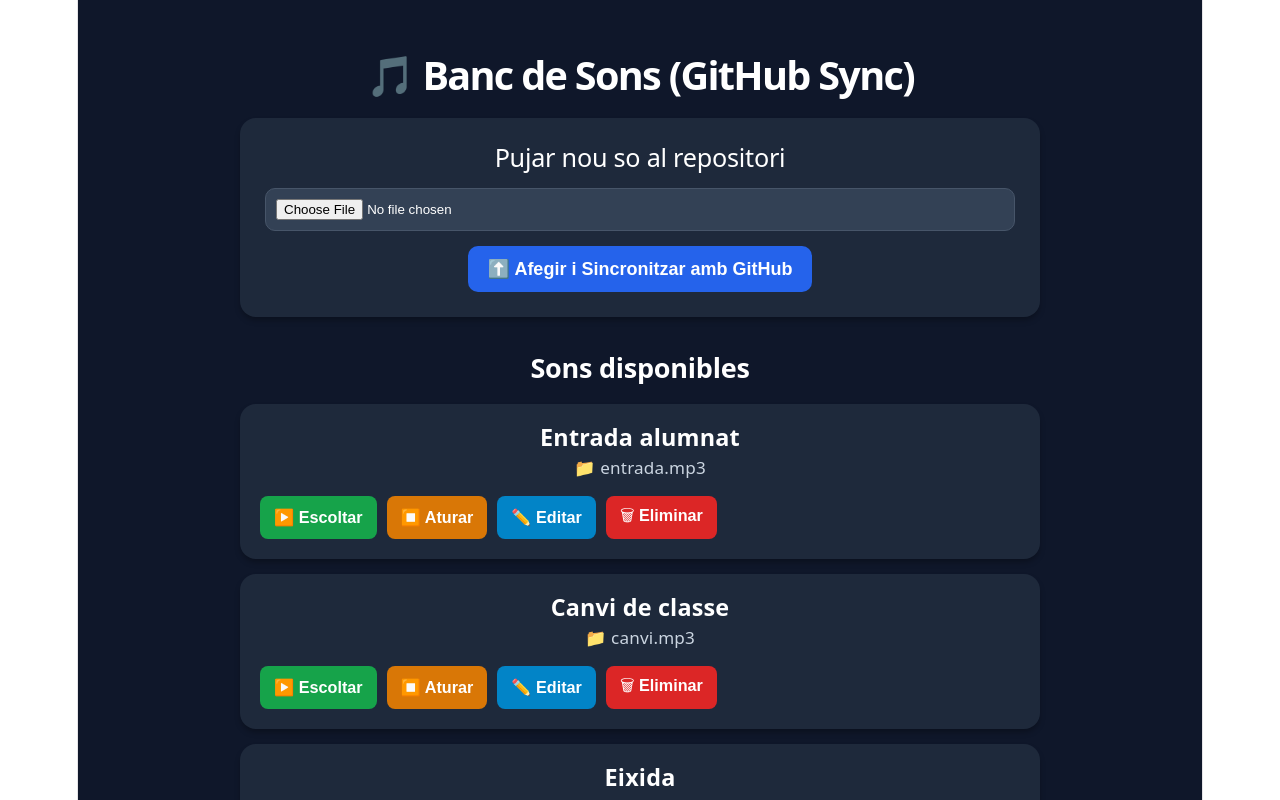
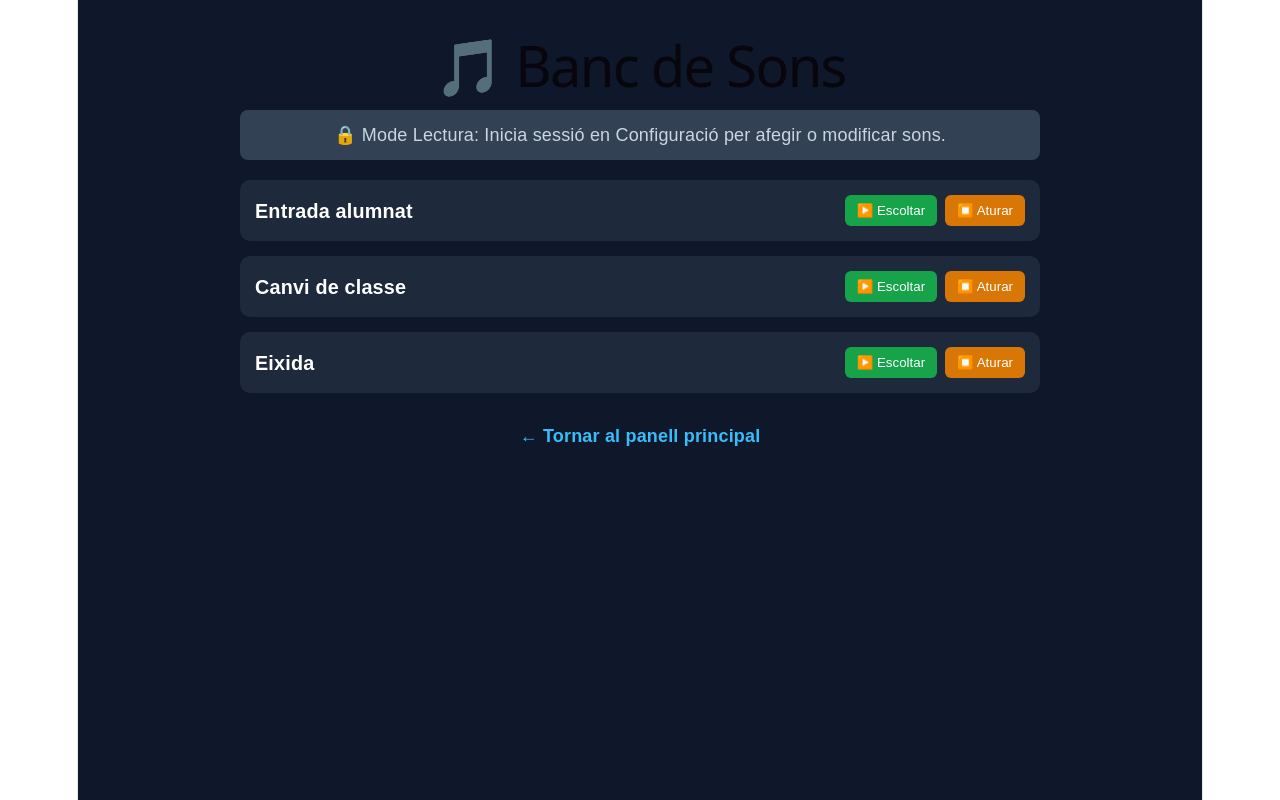
Before and after one commit to abenetp-creator/alarma, a React app in the folder frontend/: page /sons in a window 1280 px wide. Shown: the top 800 px of the page. Built offline with nearby package versions, Linux system fonts and the light colour scheme; the HTML template or start-up script is replaced by a standard one.

Commit message:
Integracio de Google Drive i bloqueig d accés sense autenticacio

```diff
--- a/frontend/src/pages/Home.jsx
+++ b/frontend/src/pages/Home.jsx
@@ -21,11 +21,15 @@ const estilBoto = {
   color: "#0f172a",
 };
 
-const estilLink = {
-  textDecoration: "none",
-  color: "inherit",
+const estilBotoBloquejat = {
+  ...estilBoto,
+  backgroundColor: "#1e293b",
+  color: "#64748b",
+  cursor: "not-allowed",
+  border: "1px solid #334155",
 };
 
+const estilLink = { textDecoration: "none", color: "inherit" };
 const DIES_MAP = ["dg", "dll", "dm", "dc", "dj", "dv", "ds"];
 
 export default function Home() {
@@ -33,37 +37,26 @@ export default function Home() {
   const [alarmesActives, setAlarmesActives] = useState(true);
   const [ultimTocSonat, setUltimTocSonat] = useState("");
 
-  // Els tocs funcionaran SEMPRE automàticament des de l'iPad
+  // Execució automàtica contínua
   useEffect(() => {
     if (!alarmesActives) return;
 
     const comprovarHoraToc = () => {
       const ara = new Date();
-      const horaActual = ara.toLocaleTimeString("ca-ES", {
-        hour: "2-digit",
-        minute: "2-digit",
-      });
-
+      const horaActual = ara.toLocaleTimeString("ca-ES", { hour: "2-digit", minute: "2-digit" });
       if (ultimTocSonat === horaActual) return;
 
       const diaSetmana = DIES_MAP[ara.getDay()];
       const tocsGuardats = JSON.parse(localStorage.getItem("tocs")) || [];
 
       const tocMatx = tocsGuardats.find(
-        (toc) =>
-          toc.actiu &&
-          toc.hora === horaActual &&
-          toc.dies &&
-          toc.dies.includes(diaSetmana)
+        (toc) => toc.actiu && toc.hora === horaActual && toc.dies?.includes(diaSetmana)
       );
 
       if (tocMatx) {
         setUltimTocSonat(horaActual);
-        const fitxerAudio = tocMatx.fitxerAudio || "/sounds/canvi.mp3";
-        const reproductor = new Audio(fitxerAudio);
-        reproductor.play().catch((err) => {
-          console.warn("Cal interacció prèvia de l'usuari a Safari:", err);
-        });
+        const reproductor = new Audio(tocMatx.fitxerAudio || "/sounds/canvi.mp3");
+        reproductor.play().catch((err) => console.warn("Interacció requerida a Safari:", err));
       }
     };
 
@@ -79,159 +72,77 @@ export default function Home() {
   };
 
   return (
-    <div
-      style={{
-        minHeight: "100vh",
-        backgroundColor: "#0f172a",
-        color: "white",
-        display: "flex",
-        flexDirection: "column",
-        padding: "20px",
-        boxSizing: "border-box",
-        fontFamily: "system-ui, -apple-system, sans-serif",
-      }}
-    >
-      {/* CAPÇALERA AMB L'ESTAT DE SESSIÓ */}
+    <div style={{ minHeight: "100vh", backgroundColor: "#0f172a", color: "white", display: "flex", flexDirection: "column", padding: "20px", boxSizing: "border-box", fontFamily: "sans-serif" }}>
+
+      {/* Botó d'estat de sessió */}
       <div style={{ display: "flex", justifyContent: "flex-end" }}>
         {!isAdmin ? (
-          <Link
-            to="/configuracio"
-            style={{
-              color: "#38bdf8",
-              textDecoration: "none",
-              fontWeight: "bold",
-              fontSize: "0.95rem",
-              backgroundColor: "#1e293b",
-              padding: "8px 16px",
-              borderRadius: "8px",
-            }}
-          >
+          <Link to="/configuracio" style={{ color: "#38bdf8", textDecoration: "none", fontWeight: "bold", backgroundColor: "#1e293b", padding: "8px 16px", borderRadius: "8px" }}>
             🔒 Accés Admin
           </Link>
         ) : (
-          <button
-            onClick={logout}
-            style={{
-              backgroundColor: "#ef4444",
-              color: "white",
-              border: "none",
-              borderRadius: "8px",
-              padding: "8px 16px",
-              cursor: "pointer",
-              fontWeight: "bold",
-            }}
-          >
-            🔓 Tancar Sessió (Admin)
+          <button onClick={logout} style={{ backgroundColor: "#ef4444", color: "white", border: "none", borderRadius: "8px", padding: "8px 16px", cursor: "pointer", fontWeight: "bold" }}>
+            🔓 Tancar Sessió
           </button>
         )}
       </div>
 
-      {/* ZONA SUPERIOR: RELLOTGE I PRÒXIM TOC */}
-      <div
-        style={{
-          flex: "1",
-          display: "flex",
-          flexDirection: "column",
-          justifyContent: "center",
-          alignItems: "center",
-        }}
-      >
+      {/* Rellotge */}
+      <div style={{ flex: "1", display: "flex", flexDirection: "column", justifyContent: "center", alignItems: "center" }}>
         <Clock />
         <NextBell />
-
-        <div
-          style={{
-            fontSize: "1.4rem",
-            fontWeight: "bold",
-            marginTop: "10px",
-            marginBottom: "20px",
-            color: alarmesActives ? "#4ade80" : "#f87171",
-          }}
-        >
+        <div style={{ fontSize: "1.4rem", fontWeight: "bold", marginTop: "10px", color: alarmesActives ? "#4ade80" : "#f87171" }}>
           {alarmesActives ? "🟢 ALARMES ACTIVADES" : "🔴 ALARMES DESACTIVADES"}
         </div>
       </div>
 
-      {/* BOTONERA INFERIOR */}
-      <div
-        style={{
-          display: "grid",
-          gridTemplateColumns: "repeat(3, 1fr)",
-          gap: "15px",
-          width: "100%",
-          maxWidth: "900px",
-          margin: "0 auto",
-        }}
-      >
-        <Link to="/sons" style={estilLink}>
-          <button style={estilBoto}>
-            <span style={{ fontSize: "2rem" }}>🎵</span>
-            Banc de Sons
-          </button>
+      {/* Botonera de control */}
+      <div style={{ display: "grid", gridTemplateColumns: "repeat(3, 1fr)", gap: "15px", width: "100%", maxWidth: "900px", margin: "0 auto" }}>
+
+        {/* Seccions restringides si no s'és Admin */}
+        {isAdmin ? (
+          <Link to="/sons" style={estilLink}>
+            <button style={estilBoto}>🎵 Banc de Sons</button>
+          </Link>
+        ) : (
+          <button style={estilBotoBloquejat} disabled>🔒 Banc de Sons</button>
+        )}
+
+        {isAdmin ? (
+          <Link to="/tocs" style={estilLink}>
+            <button style={estilBoto}>🔔 Tocs</button>
+          </Link>
+        ) : (
+          <button style={estilBotoBloquejat} disabled>🔒 Tocs</button>
+        )}
+
+        {isAdmin ? (
+          <Link to="/calendari" style={estilLink}>
+            <button style={estilBoto}>📅 Calendari</button>
+          </Link>
+        ) : (
+          <button style={estilBotoBloquejat} disabled>🔒 Calendari</button>
+        )}
+
+        {/* Configuració (Sempre visible per permetre el Login) */}
+        <Link to="/configuracio" style={estilLink}>
+          <button style={estilBoto}>⚙️ Configuració</button>
         </Link>
 
-        <Link to="/tocs" style={estilLink}>
-          <button style={estilBoto}>
-            <span style={{ fontSize: "2rem" }}>🔔</span>
-            Tocs
-          </button>
-        </Link>
-
-        <Link to="/calendari" style={estilLink}>
-          <button style={estilBoto}>
-            <span style={{ fontSize: "2rem" }}>📅</span>
-            Calendari
-          </button>
-        </Link>
-
-        {/* NOMS I ACCIONS D'ADMINISTRACIÓ */}
-        <Link to="/configuracio" style={estilLink}>
-          <button style={estilBoto}>
-            <span style={{ fontSize: "2rem" }}>⚙️</span>
-            Configuració
-          </button>
-        </Link>
-
-        {/* Només un administrador pot pausar o activar les alarmes */}
+        {/* Activar/Desactivar global */}
         {isAdmin ? (
-          <button
-            style={{
-              ...estilBoto,
-              backgroundColor: alarmesActives ? "#16a34a" : "#dc2626",
-              color: "white",
-            }}
-            onClick={() => setAlarmesActives(!alarmesActives)}
-          >
-            <span style={{ fontSize: "2rem" }}>
-              {alarmesActives ? "⏸️" : "▶️"}
-            </span>
-            {alarmesActives ? "Desactivar" : "Activar"}
+          <button style={{ ...estilBoto, backgroundColor: alarmesActives ? "#16a34a" : "#dc2626", color: "white" }} onClick={() => setAlarmesActives(!alarmesActives)}>
+            {alarmesActives ? "⏸️ Pausar" : "▶️ Activar"}
           </button>
         ) : (
-          <div
-            style={{
-              ...estilBoto,
-              backgroundColor: "#334155",
-              color: "#94a3b8",
-              cursor: "not-allowed",
-            }}
-          >
-            <span style={{ fontSize: "2rem" }}>🔒</span>
-            Estat: {alarmesActives ? "Actiu" : "Pausat"}
-          </div>
+          <button style={estilBotoBloquejat} disabled>🔒 Pausar/Activar</button>
         )}
 
-        <button
-          style={{
-            ...estilBoto,
-            backgroundColor: "#dc2626",
-            color: "white",
-          }}
-          onClick={activarEvacuacio}
-        >
-          <span style={{ fontSize: "2rem" }}>🚨</span>
-          Evacuació
+        {/* Evacuació (Sempre accessible) */}
+        <button style={{ ...estilBoto, backgroundColor: "#dc2626", color: "white" }} onClick={activarEvacuacio}>
+          🚨 Evacuació
         </button>
+
       </div>
     </div>
   );
--- a/frontend/src/pages/Sons.jsx
+++ b/frontend/src/pages/Sons.jsx
@@ -1,290 +1,163 @@
+import { useState, useEffect } from "react";
 import { Link } from "react-router-dom";
-import { useState, useEffect } from "react";
+import { useAuth } from "../context/AuthContext";
 import { bancSonsInicial } from "../data/bancSons";
 
 export default function Sons() {
-  const [audioActual, setAudioActual] = useState(null);
-  const [fitxerSeleccionat, setFitxerSeleccionat] = useState(null);
-  const [carregant, setCarregant] = useState(false);
-
-  // Configuració del teu repositori de GitHub
-  const GITHUB_USER = "abenetp-creator";
-  const GITHUB_REPO = "alarma";
-  const GITHUB_TOKEN = "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";
-
+  const { isAdmin } = useAuth();
   const [sons, setSons] = useState(() => {
     const guardats = localStorage.getItem("bancSons");
     return guardats ? JSON.parse(guardats) : bancSonsInicial;
   });
 
+  const [nomSo, setNomSo] = useState("");
+  const [urlDrive, setUrlDrive] = useState("");
+  const [audioActual, setAudioActual] = useState(null);
+  const [soEditant, setSoEditant] = useState(null);
+
   useEffect(() => {
     localStorage.setItem("bancSons", JSON.stringify(sons));
   }, [sons]);
 
-  const pujarAGitHub = async () => {
-    if (!fitxerSeleccionat) {
-      alert("Selecciona primer un fitxer MP3");
-      return;
+  // Extreu l'ID de Google Drive i genera la URL de reproducció directa
+  const extreureUrlDirectaDrive = (link) => {
+    if (!link) return "";
+    const match = link.match(/\/d\/([a-zA-Z0-9_-]+)/) || link.match(/id=([a-zA-Z0-9_-]+)/);
+    if (match && match[1]) {
+      return `https://docs.google.com/uc?export=open&id=${match[1]}`;
     }
+    return link; // Retorna l'original si ja és un enllaç directe o nom de fitxer local
+  };
 
-    setCarregant(true);
+  const afegirSoDrive = (e) => {
+    e.preventDefault();
+    if (!nomSo.trim() || !urlDrive.trim()) return;
 
-    const reader = new FileReader();
-    reader.readAsDataURL(fitxerSeleccionat);
+    const urlDirecta = extreureUrlDirectaDrive(urlDrive);
 
-    reader.onload = async () => {
-      const contentBase64 = reader.result.split(",")[1];
-      const nomFitxer = fitxerSeleccionat.name.replace(/\s+/g, "_");
-      const rutaGit = `public/sons/${nomFitxer}`;
+    const nouElement = {
+      id: Date.now().toString(),
+      nomVisible: nomSo.trim(),
+      fitxerAudio: urlDirecta,
+    };
 
-      const endpoint = `https://api.github.com/repos/${GITHUB_USER}/${GITHUB_REPO}/contents/${rutaGit}`;
-
-      try {
-        const resposta = await fetch(endpoint, {
-          method: "PUT",
-          headers: {
-            Authorization: `Bearer ${GITHUB_TOKEN}`,
-            "Content-Type": "application/json",
-            Accept: "application/vnd.github.v3+json",
-          },
-          body: JSON.stringify({
-            message: `🤖 Afegit so: ${nomFitxer} des de l'app`,
-            content: contentBase64,
-          }),
-        });
-
-        if (resposta.ok) {
-          const dades = await resposta.json();
-          alert("✅ So pujat i sincronitzat correctament amb GitHub!");
-
-          const nouSo = {
-            id: Date.now(),
-            nomVisible: fitxerSeleccionat.name.replace(/\.[^/.]+$/, ""),
-            nomFitxer: nomFitxer,
-            fitxer: dades.content.download_url,
-          };
-
-          setSons((prev) => [...prev, nouSo]);
-          setFitxerSeleccionat(null);
-        } else {
-          const errorDades = await resposta.json();
-          alert(`❌ Error de GitHub (${resposta.status}): ${errorDades.message}`);
-        }
-      } catch (err) {
-        alert("❌ Error de xarxa en pujar a GitHub: " + err.message);
-      } finally {
-        setCarregant(false);
-      }
-    };
+    setSons([...sons, nouElement]);
+    setNomSo("");
+    setUrlDrive("");
   };
 
   const eliminarSo = (id) => {
-    if (audioActual) audioActual.pause();
-    setSons(sons.filter((so) => so.id !== id));
+    if (window.confirm("Vols eliminar aquest so del banc?")) {
+      setSons(sons.filter((so) => so.id !== id));
+    }
+  };
+
+  const guardarEdicio = (id) => {
+    setSons(
+      sons.map((so) =>
+        so.id === id ? { ...so, nomVisible: soEditant.nomVisible } : so
+      )
+    );
+    setSoEditant(null);
   };
 
   const reproduirSo = (fitxer) => {
-    if (!fitxer) {
-      alert("Aquest so no té una URL d'àudio vàlida");
-      return;
-    }
     if (audioActual) audioActual.pause();
-
     const audio = new Audio(fitxer);
-    audio.play().catch((err) => alert("Error en reproduir: " + err.message));
+    audio.play().catch((e) => alert("Error en reproduir l'àudio. Revisa els permisos de Drive."));
     setAudioActual(audio);
   };
 
   const aturarSo = () => {
     if (audioActual) {
       audioActual.pause();
-      audioActual.currentTime = 0;
+      setAudioActual(null);
     }
   };
 
-  const editarNom = (id) => {
-    const nouNom = prompt("Nou nom visible del so:");
-    if (!nouNom) return;
+  return (
+    <div style={{ minHeight: "100vh", backgroundColor: "#0f172a", color: "white", padding: "20px", fontFamily: "sans-serif" }}>
+      <div style={{ maxWidth: "800px", margin: "0 auto" }}>
+        <h1 style={{ textAlign: "center" }}>🎵 Banc de Sons</h1>
 
-    setSons(
-      sons.map((so) => (so.id === id ? { ...so, nomVisible: nouNom } : so))
-    );
-  };
+        {/* Formulari d'afegir so (Només visible per a Admin) */}
+        {isAdmin ? (
+          <div style={{ backgroundColor: "#1e293b", padding: "20px", borderRadius: "12px", marginBottom: "30px" }}>
+            <h3>Afegir nou so des de Google Drive</h3>
+            <form onSubmit={afegirSoDrive} style={{ display: "flex", flexDirection: "column", gap: "10px" }}>
+              <input
+                type="text"
+                placeholder="Nom del so (ex: Timbre d'Eixida)"
+                value={nomSo}
+                onChange={(e) => setNomSo(e.target.value)}
+                style={{ padding: "10px", borderRadius: "6px", border: "1px solid #475569", backgroundColor: "#334155", color: "white" }}
+                required
+              />
+              <input
+                type="text"
+                placeholder="Enllaç de compartir de Google Drive"
+                value={urlDrive}
+                onChange={(e) => setUrlDrive(e.target.value)}
+                style={{ padding: "10px", borderRadius: "6px", border: "1px solid #475569", backgroundColor: "#334155", color: "white" }}
+                required
+              />
+              <button type="submit" style={{ backgroundColor: "#2563eb", color: "white", padding: "10px", border: "none", borderRadius: "6px", fontWeight: "bold", cursor: "pointer" }}>
+                ➕ Enllaçar So
+              </button>
+            </form>
+          </div>
+        ) : (
+          <div style={{ backgroundColor: "#334155", padding: "12px", borderRadius: "8px", textAlign: "center", marginBottom: "20px", color: "#cbd5e1" }}>
+            🔒 Mode Lectura: Inicia sessió en Configuració per afegir o modificar sons.
+          </div>
+        )}
 
-  const estilBotoAccio = {
-    padding: "8px 14px",
-    borderRadius: "8px",
-    border: "none",
-    color: "#ffffff",
-    cursor: "pointer",
-    fontWeight: "bold",
-    fontSize: "0.9rem",
-  };
-
-  return (
-    <div
-      style={{
-        minHeight: "100vh",
-        backgroundColor: "#0f172a",
-        color: "#ffffff",
-        padding: "30px 20px",
-        fontFamily: "system-ui, -apple-system, sans-serif",
-      }}
-    >
-      <div style={{ maxWidth: "800px", margin: "0 auto" }}>
-        <h1
-          style={{
-            textAlign: "center",
-            marginBottom: "30px",
-            fontSize: "2.2rem",
-            color: "#ffffff",
-            fontWeight: "bold",
-          }}
-        >
-          🎵 Banc de Sons (GitHub Sync)
-        </h1>
-
-        <div
-          style={{
-            backgroundColor: "#1e293b",
-            padding: "25px",
-            borderRadius: "16px",
-            marginBottom: "35px",
-            boxShadow: "0 4px 6px -1px rgba(0, 0, 0, 0.3)",
-          }}
-        >
-          <h2
-            style={{
-              marginTop: 0,
-              fontSize: "1.4rem",
-              marginBottom: "15px",
-              color: "#ffffff",
-            }}
-          >
-            Pujar nou so al repositori
-          </h2>
-
-          <input
-            type="file"
-            accept=".mp3, .wav, .ogg"
-            onChange={(e) => setFitxerSeleccionat(e.target.files[0] || null)}
-            style={{
-              width: "100%",
-              padding: "10px",
-              borderRadius: "10px",
-              backgroundColor: "#334155",
-              color: "#ffffff",
-              border: "1px solid #475569",
-              boxSizing: "border-box",
-              marginBottom: "15px",
-            }}
-          />
-
-          <button
-            onClick={pujarAGitHub}
-            disabled={carregant}
-            style={{
-              backgroundColor: carregant ? "#64748b" : "#2563eb",
-              color: "#ffffff",
-              border: "none",
-              borderRadius: "10px",
-              padding: "12px 20px",
-              fontWeight: "bold",
-              cursor: carregant ? "not-allowed" : "pointer",
-              fontSize: "1rem",
-            }}
-          >
-            {carregant
-              ? "⏳ Pujant a GitHub..."
-              : "⬆️ Afegir i Sincronitzar amb GitHub"}
-          </button>
-        </div>
-
-        <h2
-          style={{
-            fontSize: "1.5rem",
-            marginBottom: "20px",
-            color: "#ffffff",
-            fontWeight: "bold",
-          }}
-        >
-          Sons disponibles
-        </h2>
-
+        {/* Llista de sons */}
         <div style={{ display: "flex", flexDirection: "column", gap: "15px" }}>
           {sons.map((so) => (
-            <div
-              key={so.id}
-              style={{
-                backgroundColor: "#1e293b",
-                padding: "20px",
-                borderRadius: "16px",
-                boxShadow: "0 4px 6px -1px rgba(0, 0, 0, 0.3)",
-              }}
-            >
-              <h3
-                style={{
-                  margin: "0 0 5px 0",
-                  fontSize: "1.3rem",
-                  color: "#ffffff",
-                }}
-              >
-                {so.nomVisible}
-              </h3>
+            <div key={so.id} style={{ backgroundColor: "#1e293b", padding: "15px", borderRadius: "10px", display: "flex", justifyContent: "space-between", alignItems: "center" }}>
+              {soEditant?.id === so.id ? (
+                <input
+                  type="text"
+                  value={soEditant.nomVisible}
+                  onChange={(e) => setSoEditant({ ...soEditant, nomVisible: e.target.value })}
+                  style={{ padding: "5px", borderRadius: "4px" }}
+                />
+              ) : (
+                <span style={{ fontSize: "1.1rem", fontWeight: "bold" }}>{so.nomVisible}</span>
+              )}
 
-              <div
-                style={{
-                  color: "#cbd5e1",
-                  fontSize: "0.95rem",
-                  marginBottom: "15px",
-                }}
-              >
-                📁 {so.nomFitxer || "Fitxer del sistema"}
-              </div>
-
-              <div style={{ display: "flex", gap: "10px", flexWrap: "wrap" }}>
-                <button
-                  style={{ ...estilBotoAccio, backgroundColor: "#16a34a" }}
-                  onClick={() => reproduirSo(so.fitxer)}
-                >
+              <div style={{ display: "flex", gap: "8px" }}>
+                <button onClick={() => reproduirSo(so.fitxerAudio)} style={{ backgroundColor: "#16a34a", color: "white", border: "none", padding: "8px 12px", borderRadius: "6px", cursor: "pointer" }}>
                   ▶️ Escoltar
                 </button>
-
-                <button
-                  style={{ ...estilBotoAccio, backgroundColor: "#d97706" }}
-                  onClick={aturarSo}
-                >
+                <button onClick={aturarSo} style={{ backgroundColor: "#d97706", color: "white", border: "none", padding: "8px 12px", borderRadius: "6px", cursor: "pointer" }}>
                   ⏹️ Aturar
                 </button>
 
-                <button
-                  style={{ ...estilBotoAccio, backgroundColor: "#0284c7" }}
-                  onClick={() => editarNom(so.id)}
-                >
-                  ✏️ Editar
-                </button>
-
-                <button
-                  style={{ ...estilBotoAccio, backgroundColor: "#dc2626" }}
-                  onClick={() => eliminarSo(so.id)}
-                >
-                  🗑 Eliminar
-                </button>
+                {isAdmin && (
+                  <>
+                    {soEditant?.id === so.id ? (
+                      <button onClick={() => guardarEdicio(so.id)} style={{ backgroundColor: "#2563eb", color: "white", border: "none", padding: "8px 12px", borderRadius: "6px" }}>
+                        💾 Guardar
+                      </button>
+                    ) : (
+                      <button onClick={() => setSoEditant(so)} style={{ backgroundColor: "#475569", color: "white", border: "none", padding: "8px 12px", borderRadius: "6px" }}>
+                        ✏️ Editar
+                      </button>
+                    )}
+                    <button onClick={() => eliminarSo(so.id)} style={{ backgroundColor: "#dc2626", color: "white", border: "none", padding: "8px 12px", borderRadius: "6px" }}>
+                      🗑️
+                    </button>
+                  </>
+                )}
               </div>
             </div>
           ))}
         </div>
 
-        <div style={{ textAlign: "center", marginTop: "35px" }}>
-          <Link
-            to="/"
-            style={{
-              color: "#38bdf8",
-              textDecoration: "none",
-              fontWeight: "bold",
-              fontSize: "1.1rem",
-            }}
-          >
+        <div style={{ textAlign: "center", marginTop: "30px" }}>
+          <Link to="/" style={{ color: "#38bdf8", textDecoration: "none", fontWeight: "bold" }}>
             ← Tornar al panell principal
           </Link>
         </div>
```
